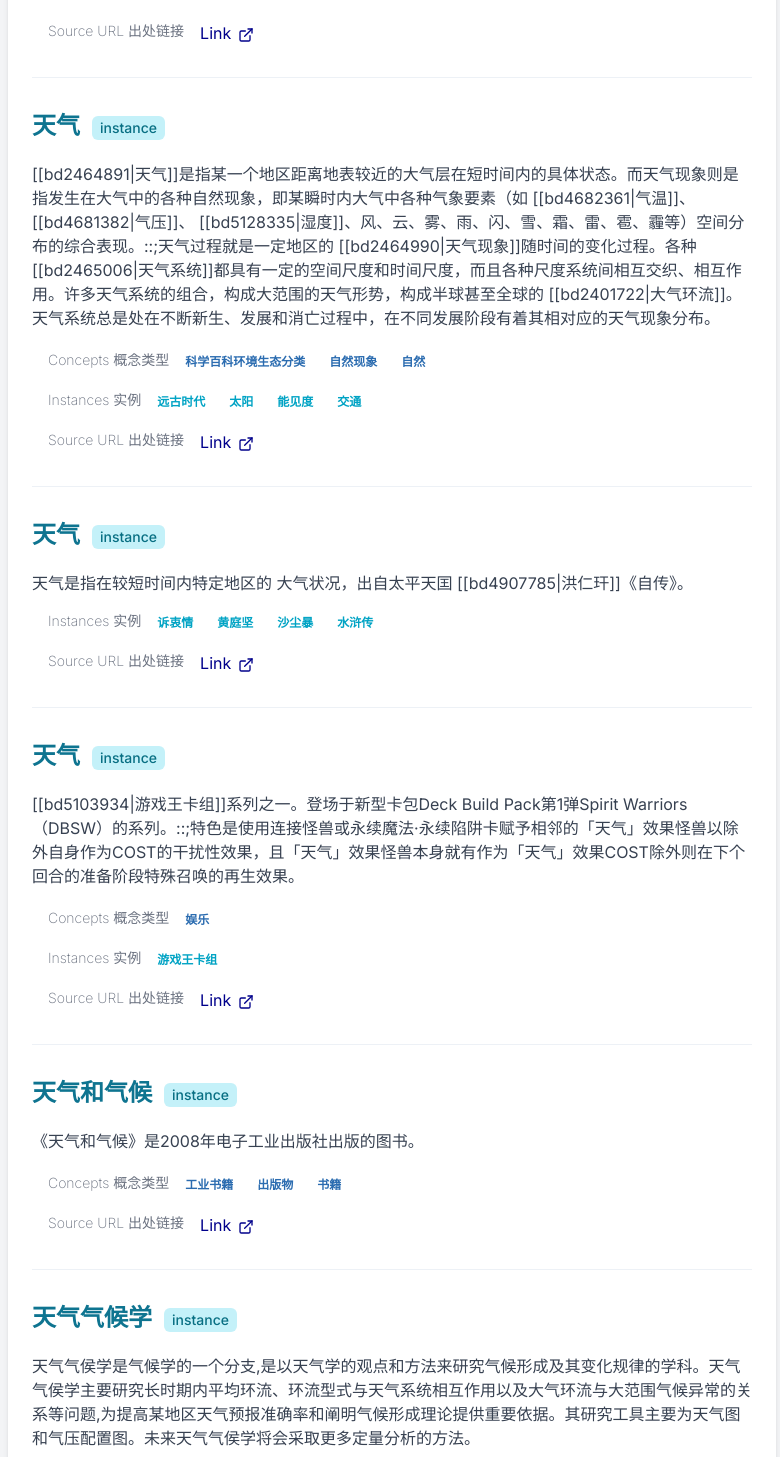
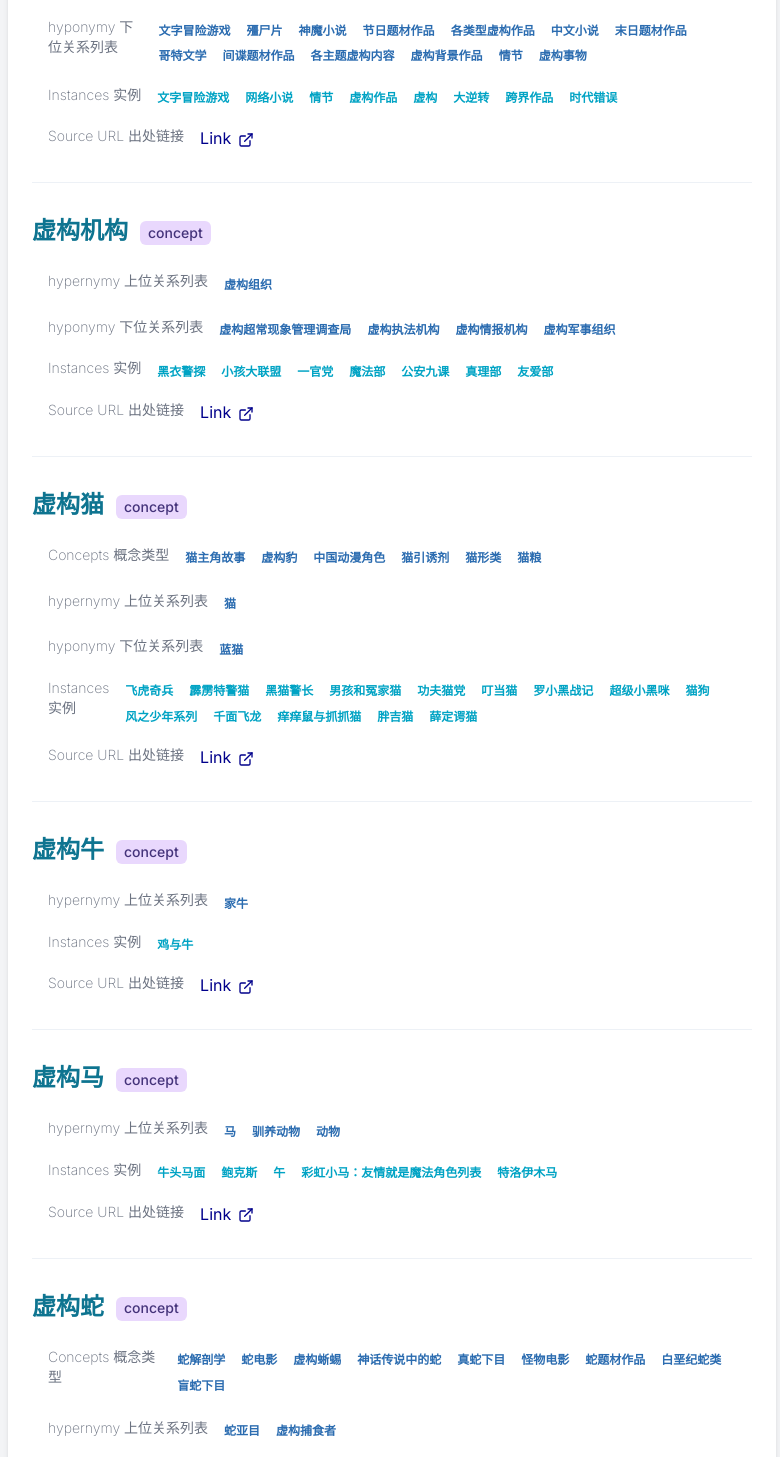
Before and after one commit to perfectsquare123/Search-Engine, a Next.js app in the folder knowledge_search_engine/: page /searchResults in a window 1280 px wide. Shown: the part 553-2010 px from the top of the page, without its empty margins (248-1028 px from the left). Built offline with nearby package versions, Linux system fonts and the light colour scheme.

Commit message:
update overflow problems

```diff
--- a/knowledge_search_engine/src/app/searchResults/page.tsx
+++ b/knowledge_search_engine/src/app/searchResults/page.tsx
@@ -23,296 +23,247 @@ interface SearchResult {
 }
 //dummy data
 const example = {
-  answer: "this is answer",
+  answer: "",
   content: [
     {
-      id: "bdi2464891",
-      label: "天气",
+      id: "zhc41287",
+      label: "虚构象",
       type: "concept",
       source: "zh",
       description: "",
       concepts: [],
-      hypernymy: [{ id: "bdc32484", label: "科学百科环境生态分类" }],
+      hypernymy: [{ id: "zhc180586", label: "象题材作品" }],
+      hyponymy: [],
+      instances: [],
+      url: "https://zh.wikipedia.org/wiki/Category:%E8%99%9B%E6%A7%8B%E8%B1%A1",
+    },
+    {
+      id: "zhc379843",
+      label: "虚构",
+      type: "concept",
+      source: "zh",
+      description: "",
+      concepts: [
+        { id: "zhc292979", label: "戏剧" },
+        { id: "zhc240856", label: "拟人论" },
+      ],
+      hypernymy: [],
       hyponymy: [
-        { id: "bdc9966", label: "自然现象" },
-        { id: "bdc3313", label: "自然" },
+        { id: "zhc122012", label: "文字冒险游戏" },
+        { id: "zhc160118", label: "殭尸片" },
+        { id: "zhc387668", label: "神魔小说" },
+        { id: "zhc183100", label: "节日题材作品" },
+        { id: "zhc73767", label: "各类型虚构作品" },
+        { id: "zhc219172", label: "中文小说" },
+        { id: "zhc226953", label: "末日题材作品" },
+        { id: "zhc208227", label: "哥特文学" },
+        { id: "zhc433", label: "间谍题材作品" },
+        { id: "zhc146816", label: "各主题虚构内容" },
+        { id: "zhc88788", label: "虚构背景作品" },
+        { id: "zhc214552", label: "情节" },
+        { id: "zhc60506", label: "虚构事物" },
       ],
       instances: [
-        { id: "bdi7192065", label: "远古时代" },
-        { id: "bdi2507267", label: "太阳" },
-        { id: "bdi6403245", label: "能见度" },
-        { id: "bdi893002", label: "交通" },
+        { id: "zhi15691", label: "文字冒险游戏" },
+        { id: "zhi40033", label: "网络小说" },
+        { id: "zhi248728", label: "情节" },
+        { id: "zhi286008", label: "虚构作品" },
+        { id: "zhi168185", label: "虚构" },
+        { id: "zhi254692", label: "大逆转" },
+        { id: "zhi173607", label: "跨界作品" },
+        { id: "zhi622929", label: "时代错误" },
       ],
-      url: "https://baike.baidu.com/item/%E5%A4%A9%E6%B0%94%2F24449",
+      url: "https://zh.wikipedia.org/wiki/Category:%E8%99%9B%E6%A7%8B",
     },
     {
-      id: "bdi2464891",
-      label: "天气",
-      type: "instance",
-      source: "bd",
-      description:
-        "[[bd2464891|天气]]是指某一个地区距离地表较近的大气层在短时间内的具体状态。而天气现象则是指发生在大气中的各种自然现象，即某瞬时内大气中各种气象要素（如 [[bd4682361|气温]]、 [[bd4681382|气压]]、 [[bd5128335|湿度]]、风、云、雾、雨、闪、雪、霜、雷、雹、霾等）空间分布的综合表现。::;天气过程就是一定地区的 [[bd2464990|天气现象]]随时间的变化过程。各种 [[bd2465006|天气系统]]都具有一定的空间尺度和时间尺度，而且各种尺度系统间相互交织、相互作用。许多天气系统的组合，构成大范围的天气形势，构成半球甚至全球的 [[bd2401722|大气环流]]。天气系统总是处在不断新生、发展和消亡过程中，在不同发展阶段有着其相对应的天气现象分布。",
+      id: "zhc18016",
+      label: "虚构机构",
+      type: "concept",
+      source: "zh",
+      description: "",
+      concepts: [],
+      hypernymy: [{ id: "zhc236400", label: "虚构组织" }],
+      hyponymy: [
+        { id: "zhc398993", label: "虚构超常现象管理调查局" },
+        { id: "zhc217414", label: "虚构执法机构" },
+        { id: "zhc281628", label: "虚构情报机构" },
+        { id: "zhc122901", label: "虚构军事组织" },
+      ],
+      instances: [
+        { id: "zhi441836", label: "黑衣警探" },
+        { id: "zhi67607", label: "小孩大联盟" },
+        { id: "zhi57835", label: "一官党" },
+        { id: "zhi121569", label: "魔法部" },
+        { id: "zhi49834", label: "公安九课" },
+        { id: "zhi107918", label: "真理部" },
+        { id: "zhi163687", label: "友爱部" },
+      ],
+      url: "https://zh.wikipedia.org/wiki/Category:%E8%99%9A%E6%9E%84%E6%9C%BA%E6%9E%84",
+    },
+    {
+      id: "zhc385487",
+      label: "虚构猫",
+      type: "concept",
+      source: "zh",
+      description: "",
       concepts: [
-        { id: "bdc32484", label: "科学百科环境生态分类" },
-        { id: "bdc9966", label: "自然现象" },
-        { id: "bdc3313", label: "自然" },
+        { id: "zhc286580", label: "猫主角故事" },
+        { id: "zhc176525", label: "虚构豹" },
+        { id: "zhc310802", label: "中国动漫角色" },
+        { id: "zhc214907", label: "猫引诱剂" },
+        { id: "zhc128512", label: "猫形类" },
+        { id: "zhc171047", label: "猫粮" },
       ],
-      hypernymy: [],
+      hypernymy: [{ id: "zhc409291", label: "猫" }],
+      hyponymy: [{ id: "zhc166048", label: "蓝猫" }],
+      instances: [
+        { id: "zhi45235", label: "飞虎奇兵" },
+        { id: "zhi273990", label: "霹雳特警猫" },
+        { id: "zhi102609", label: "黑猫警长" },
+        { id: "zhi315086", label: "男孩和冤家猫" },
+        { id: "zhi231949", label: "功夫猫党" },
+        { id: "zhi36837", label: "叮当猫" },
+        { id: "zhi530435", label: "罗小黑战记" },
+        { id: "zhi37762", label: "超级小黑咪" },
+        { id: "zhi235613", label: "猫狗" },
+        { id: "zhi45347", label: "风之少年系列" },
+        { id: "zhi331450", label: "千面飞龙" },
+        { id: "zhi17651", label: "痒痒鼠与抓抓猫" },
+        { id: "zhi765315", label: "胖吉猫" },
+        { id: "zhi39136", label: "薛定谔猫" },
+      ],
+      url: "https://zh.wikipedia.org/wiki/Category:%E8%99%9B%E6%A7%8B%E8%B2%93",
+    },
+    {
+      id: "zhc361072",
+      label: "虚构牛",
+      type: "concept",
+      source: "zh",
+      description: "",
+      concepts: [],
+      hypernymy: [{ id: "zhc1340", label: "家牛" }],
+      hyponymy: [],
+      instances: [{ id: "zhi31839", label: "鸡与牛" }],
+      url: "https://zh.wikipedia.org/wiki/Category:%E8%99%9B%E6%A7%8B%E7%89%9B",
+    },
+    {
+      id: "zhc135419",
+      label: "虚构马",
+      type: "concept",
+      source: "zh",
+      description: "",
+      concepts: [],
+      hypernymy: [
+        { id: "zhc33121", label: "马" },
+        { id: "zhc142374", label: "驯养动物" },
+        { id: "zhc301506", label: "动物" },
+      ],
       hyponymy: [],
       instances: [
-        { id: "bdi7192065", label: "远古时代" },
-        { id: "bdi2507267", label: "太阳" },
-        { id: "bdi6403245", label: "能见度" },
-        { id: "bdi893002", label: "交通" },
+        { id: "zhi101954", label: "牛头马面" },
+        { id: "zhi212102", label: "鲍克斯" },
+        { id: "zhi47033", label: "午" },
+        { id: "zhi391951", label: "彩虹小马：友情就是魔法角色列表" },
+        { id: "zhi36719", label: "特洛伊木马" },
       ],
-      url: "https://baike.baidu.com/item/%E5%A4%A9%E6%B0%94%2F24449",
+      url: "https://zh.wikipedia.org/wiki/Category:%E8%99%9A%E6%9E%84%E9%A9%AC",
     },
     {
-      id: "bdi2464893",
-      label: "天气",
-      type: "instance",
-      source: "bd",
-      description:
-        "天气是指在较短时间内特定地区的 大气状况，出自太平天囯 [[bd4907785|洪仁玕]]《自传》。",
+      id: "zhc109071",
+      label: "虚构蛇",
+      type: "concept",
+      source: "zh",
+      description: "",
+      concepts: [
+        { id: "zhc358695", label: "蛇解剖学" },
+        { id: "zhc83471", label: "蛇电影" },
+        { id: "zhc338021", label: "虚构蜥蜴" },
+        { id: "zhc337018", label: "神话传说中的蛇" },
+        { id: "zhc124845", label: "真蛇下目" },
+        { id: "zhc362920", label: "怪物电影" },
+        { id: "zhc152947", label: "蛇题材作品" },
+        { id: "zhc188925", label: "白垩纪蛇类" },
+        { id: "zhc383249", label: "盲蛇下目" },
+      ],
+      hypernymy: [
+        { id: "zhc206407", label: "蛇亚目" },
+        { id: "zhc222729", label: "虚构捕食者" },
+      ],
+      hyponymy: [],
+      instances: [],
+      url: "https://zh.wikipedia.org/wiki/Category:%E8%99%9B%E6%A7%8B%E8%9B%87",
+    },
+    {
+      id: "zhc107176",
+      label: "虚构鱼",
+      type: "concept",
+      source: "zh",
+      description: "",
       concepts: [],
-      hypernymy: [],
+      hypernymy: [
+        { id: "zhc14559", label: "虚构嵴椎动物" },
+        { id: "zhc191111", label: "鱼类" },
+      ],
+      hyponymy: [{ id: "zhc29261", label: "虚构鲨鱼" }],
+      instances: [{ id: "zhi707903", label: "灵感大王" }],
+      url: "https://zh.wikipedia.org/wiki/Category:%E8%99%9B%E6%A7%8B%E9%AD%9A",
+    },
+    {
+      id: "zhc176525",
+      label: "虚构豹",
+      type: "concept",
+      source: "zh",
+      description: "",
+      concepts: [],
+      hypernymy: [{ id: "zhc245518", label: "豹" }],
+      hyponymy: [],
+      instances: [],
+      url: "https://zh.wikipedia.org/wiki/Category:%E8%99%9A%E6%9E%84%E8%B1%B9",
+    },
+    {
+      id: "zhc177029",
+      label: "虚构熊",
+      type: "concept",
+      source: "zh",
+      description: "",
+      concepts: [
+        { id: "zhc330885", label: "眼镜熊亚科" },
+        { id: "zhc62595", label: "熊属" },
+        { id: "zhc41287", label: "虚构象" },
+        { id: "zhc46610", label: "大熊猫属" },
+      ],
+      hypernymy: [{ id: "zhc91034", label: "熊科" }],
       hyponymy: [],
       instances: [
-        { id: "bdi6909271", label: "诉衷情" },
-        { id: "bdi8172348", label: "黄庭坚" },
-        { id: "bdi4810184", label: "沙尘暴" },
-        { id: "bdi4701999", label: "水浒传" },
+        { id: "zhi740950", label: "玛莎与熊" },
+        { id: "zhi156533", label: "联合巴迪熊" },
+        { id: "zhi6729", label: "小熊维尼" },
+        { id: "zhi42003", label: "华斯比历险记" },
+        { id: "zhi14611", label: "卡利斯托" },
+        { id: "zhi240892", label: "倒霉熊" },
+        { id: "zhi770093", label: "特务欧宝" },
+        { id: "zhi528332", label: "熊出没" },
+        { id: "zhi624026", label: "瑜伽熊秀" },
+        { id: "zhi787645", label: "咱们裸熊" },
+        { id: "zhi98724", label: "卡比兽" },
+        { id: "zhi368061", label: "白熊咖啡厅" },
       ],
-      url: "https://baike.baidu.com/item/%E5%A4%A9%E6%B0%94%2F332535",
-    },
-    {
-      id: "bdi2464890",
-      label: "天气",
-      type: "instance",
-      source: "bd",
-      description:
-        "[[bd5103934|游戏王卡组]]系列之一。登场于新型卡包Deck Build Pack第1弹Spirit Warriors（DBSW）的系列。::;特色是使用连接怪兽或永续魔法·永续陷阱卡赋予相邻的「天气」效果怪兽以除外自身作为COST的干扰性效果，且「天气」效果怪兽本身就有作为「天气」效果COST除外则在下个回合的准备阶段特殊召唤的再生效果。",
-      concepts: [{ id: "bdc25120", label: "娱乐" }],
-      hypernymy: [],
-      hyponymy: [],
-      instances: [{ id: "bdi5103934", label: "游戏王卡组" }],
-      url: "https://baike.baidu.com/item/%E5%A4%A9%E6%B0%94%2F21511882",
-    },
-    {
-      id: "bdi2464927",
-      label: "天气和气候",
-      type: "instance",
-      source: "bd",
-      description: "《天气和气候》是2008年电子工业出版社出版的图书。",
-      concepts: [
-        { id: "bdc18567", label: "工业书籍" },
-        { id: "bdc7948", label: "出版物" },
-        { id: "bdc17963", label: "书籍" },
-      ],
-      hypernymy: [],
-      hyponymy: [],
-      instances: [],
-      url: "https://baike.baidu.com/item/%E5%A4%A9%E6%B0%94%E5%92%8C%E6%B0%94%E5%80%99",
-    },
-    {
-      id: "bdi2464983",
-      label: "天气气候学",
-      type: "instance",
-      source: "bd",
-      description:
-        "天气气侯学是气候学的一个分支,是以天气学的观点和方法来研究气候形成及其变化规律的学科。天气气侯学主要研究长时期内平均环流、环流型式与天气系统相互作用以及大气环流与大范围气候异常的关系等问题,为提高某地区天气预报准确率和阐明气候形成理论提供重要依据。其研究工具主要为天气图和气压配置图。未来天气气侯学将会采取更多定量分析的方法。",
-      concepts: [
-        { id: "bdc32484", label: "科学百科环境生态分类" },
-        { id: "bdc27821", label: "非地理" },
-        { id: "bdc18653", label: "气候学" },
-        { id: "bdc17225", label: "大气科学" },
-        { id: "bdc10428", label: "地理学" },
-        { id: "bdc31911", label: "学科名" },
-      ],
-      hypernymy: [],
-      hyponymy: [],
-      instances: [
-        { id: "bdi7564534", label: "长期天气预报" },
-        { id: "bdi2215399", label: "圣彼得堡" },
-      ],
-      url: "https://baike.baidu.com/item/%E5%A4%A9%E6%B0%94%E6%B0%94%E5%80%99%E5%AD%A6",
-    },
-    {
-      id: "bdi2477703",
-      label: "天然气",
-      type: "instance",
-      source: "bd",
-      description:
-        "天然气是指自然界中天然存在的一切气体，包括 大气圈、 水圈、和 岩石圈中各种自然过程形成的气体（包括 油田气、气田气、 泥火山气、 煤层气和 生物生成气等）。::;而人们长期以来通用的“天然气”的定义，是从能量角度出发的 狭义定义，是指天然蕴藏于地层中的 [[bd5223992|烃]]类和非烃类气体的混合物。在 [[bd5776189|石油地质学]]中，通常指油田气和气田气。其组成以烃类为主，并含有非烃气体。",
-      concepts: [
-        { id: "bdc32485", label: "科学百科工程技术分类" },
-        { id: "bdc24480", label: "学科" },
-        { id: "bdc32485", label: "科学百科工程技术分类" },
-        { id: "bdc24480", label: "学科" },
-      ],
-      hypernymy: [],
-      hyponymy: [],
-      instances: [
-        { id: "bdi5775763", label: "石油" },
-        { id: "bdi5249132", label: "煤炭" },
-        { id: "bdi5248579", label: "煤" },
-        { id: "bdi5008654", label: "液化石油气" },
-      ],
-      url: "https://baike.baidu.com/item/%E5%A4%A9%E7%84%B6%E6%B0%94%2F36482",
-    },
-    {
-      id: "bdi248831",
-      label: "V天气",
-      type: "instance",
-      source: "bd",
-      description:
-        "《V天气》是一款集成了当今各大门户网站的天气栏目，软件大小是0.64 MB。",
-      concepts: [
-        { id: "bdc12187", label: "软件" },
-        { id: "bdc28962", label: "安卓软件" },
-      ],
-      hypernymy: [],
-      hyponymy: [],
-      instances: [],
-      url: "https://baike.baidu.com/item/V%E5%A4%A9%E6%B0%94",
-    },
-    {
-      id: "bdi2484426",
-      label: "天罡气",
-      type: "instance",
-      source: "bd",
-      description: "",
-      concepts: [
-        { id: "bdc17963", label: "书籍" },
-        { id: "bdc15571", label: "梦幻西游" },
-      ],
-      hypernymy: [],
-      hyponymy: [],
-      instances: [
-        { id: "bdi876183", label: "五雷轰顶" },
-        { id: "bdi7784404", label: "雷霆万钧" },
-        { id: "bdi2481551", label: "天神护体" },
-      ],
-      url: "https://baike.baidu.com/item/%E5%A4%A9%E7%BD%A1%E6%B0%94",
-    },
-    {
-      id: "bdi2464931",
-      label: "天气图",
-      type: "instance",
-      source: "bd",
-      description:
-        "天气图是指填有各地同一时间 气象要素的特制地图，是目前气象部门分析和预报天气的一种重要工具。",
-      concepts: [
-        { id: "bdc32484", label: "科学百科环境生态分类" },
-        { id: "bdc22323", label: "科学" },
-        { id: "bdc22247", label: "气象" },
-        { id: "bdc17225", label: "大气科学" },
-        { id: "bdc14829", label: "天气学" },
-        { id: "bdc18649", label: "气象名词" },
-        { id: "bdc22323", label: "科学" },
-        { id: "bdc1542", label: "自然科学" },
-      ],
-      hypernymy: [],
-      hyponymy: [],
-      instances: [
-        { id: "bdi1016669", label: "传真" },
-        { id: "bdi4683351", label: "气象卫星" },
-        { id: "bdi2401722", label: "大气环流" },
-      ],
-      url: "https://baike.baidu.com/item/%E5%A4%A9%E6%B0%94%E5%9B%BE",
-    },
-    {
-      id: "bdi2245320",
-      label: "坏天气",
-      type: "instance",
-      source: "bd",
-      description:
-        "坏天气为 孙燕姿的第二张专辑《 我要的幸福》中歌曲，于2000年12月7日发行。",
-      concepts: [
-        { id: "bdc16459", label: "音乐作品" },
-        { id: "bdc16459", label: "音乐作品" },
-      ],
-      hypernymy: [],
-      hyponymy: [],
-      instances: [
-        { id: "bdi3544941", label: "愚人的国度" },
-        { id: "bdi1933210", label: "同类" },
-        { id: "bdi534051", label: "世说心语" },
-        { id: "bdi4002036", label: "明日的记忆" },
-      ],
-      url: "https://baike.baidu.com/item/%E5%9D%8F%E5%A4%A9%E6%B0%94%2F6262",
+      url: "https://zh.wikipedia.org/wiki/Category:%E8%99%9B%E6%A7%8B%E7%86%8A",
     },
   ],
+  answer: "",
 };
 
-const results = [
-  {
-    id: "bdc32052",
-    label: "三亚旅游",
-    type: "concept",
-    source: "bd",
-    description:
-      "三亚，地处北纬18度，位于中国海南岛最南端，是地球上迷人的风景地带，四季如夏，鲜花盛开，素有“东方夏威夷”之称，堪称中国最好的旅游城市之一。 三亚以美丽的海上风光出名，亚龙湾、大东海、三亚湾这三大海湾是三亚主要的滨海",
-    concepts: [
-      {
-        id: "概念ID 1",
-        label: "概念名称 1",
-      },
-      {
-        id: "概念ID 1",
-        label: "概念名称 2",
-      },
-      // ...
-    ],
-    instances: [
-      {
-        id: "实例ID 1",
-        label: "实例名称 1",
-      },
-      {
-        id: "实例ID 2",
-        label: "实例名称 2",
-      },
-      {
-        id: "实例ID 3",
-        label: "实例名称 3",
-      },
-      // ...
-    ],
-    url: "http://baike.baidu.com/fenlei/%E4%B8%89%E4%BA%9A%E6%97%85%E6%B8%B8",
-  },
-  {
-    id: "bdc32052",
-    label: "三亚市",
-    type: "concept",
-    source: "bd",
-    description:
-      "三亞市，簡稱崖，行政中心東遷之前曾稱崖州、崖縣，是中華人民共和國海南省下轄的一個享黎族自治待遇的非民族區域自治地級市，位於海南島的最南端。。",
+export default function SearchResults() {
+  // const router = useRouter();
+  // const { results } = router.query;
+  // const [searchResults, setSearchResults] = useState<SearchResult[]>([]);
 
-    instances: [
-      {
-        id: "实例ID 1",
-        label: "实例名称 1",
-      },
-      {
-        id: "实例ID 2",
-        label: "实例名称 2",
-      },
-
-      // ...
-    ],
-    url: "http://baike.baidu.com/fenlei/%E4%B8%89%E4%BA%9A%E6%97%85%E6%B8%B8",
-  },
-  // ...
-];
-
-export default function SearchResults() {
-  //const router = useRouter();
-  //const { q } = router.query;
-  //const [results, setResults] = useState<SearchResult[]>([]);
-
-  //const searchParams = useSearchParams();
-  //const query = searchParams.get('q') || '';
+  // useEffect(() => {
+  //   if (results) {
+  //     setSearchResults(JSON.parse(results as string));
+  //   }
+  // }, [results]);
 
   return (
     <div className="min-h-screen bg-gray-100">
@@ -367,11 +318,13 @@ export default function SearchResults() {
                       <h6 className="font-extralight text-gray-500 text-sm ml-4">
                         Concepts 概念类型
                       </h6>
+                      <div>
                         {result.concepts.map((concept) => (
                           <Button variant="ghost" colorScheme="blue" size="xs">
                             {concept.label}
                           </Button>
                         ))}
+                      </div>
                     </Stack>
                   </div>
                 ) : (
@@ -384,11 +337,13 @@ export default function SearchResults() {
                       <h6 className="font-extralight text-gray-500 text-sm ml-4">
                         hypernymy 上位关系列表
                       </h6>
+                      <div>
                         {result.hypernymy.map((hypernymy) => (
                           <Button variant="ghost" colorScheme="blue" size="xs">
                             {hypernymy.label}
                           </Button>
                         ))}
+                      </div>
                     </Stack>
                   </div>
                 ) : (
@@ -401,11 +356,13 @@ export default function SearchResults() {
                       <h6 className="font-extralight text-gray-500 text-sm ml-4">
                         hyponymy 下位关系列表
                       </h6>
+                      <div>
                         {result.hyponymy.map((hyponymy) => (
                           <Button variant="ghost" colorScheme="blue" size="xs">
                             {hyponymy.label}
                           </Button>
                         ))}
+                      </div>
                     </Stack>
                   </div>
                 ) : (
@@ -418,11 +375,13 @@ export default function SearchResults() {
                       <h6 className="font-extralight text-gray-500 text-sm ml-4">
                         Instances 实例
                       </h6>
+                      <div>
                         {result.instances.map((instance) => (
                           <Button variant="ghost" colorScheme="cyan" size="xs">
                             {instance.label}
                           </Button>
                         ))}
+                      </div>
                     </Stack>
                   </div>
                 ) : (
```
Also changed, not shown: knowledge_search_engine/src/app/contentDisplay/page.tsx (+9 -0 lines), knowledge_search_engine/src/components/SearchBar.tsx (+18 -5 lines), 1 other file (tests, documents, lock files or other folders). Lines whose indentation alone changed are shown as unchanged.
